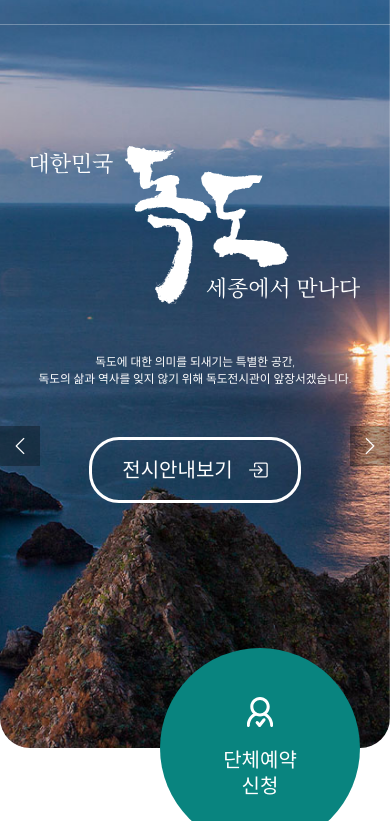
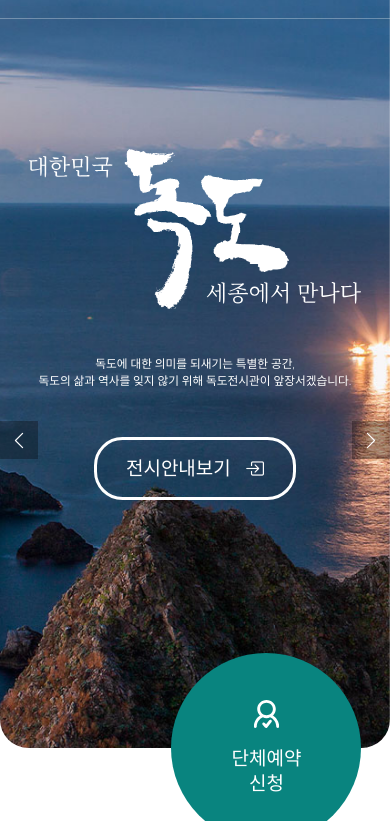
Before and after one commit to desipossa/responsive_web_dokdo, a plain HTML site: page index.html in a window 390 px wide. Shown: the part 96-917 px from the top of the page. Drawn offline with nearby package versions, Linux system fonts and the light colour scheme.

Commit message:
20230619

```diff
--- a/css/style.css
+++ b/css/style.css
@@ -765,8 +765,10 @@
 
 
 @media (max-width: 768px) {
+
+    /* font-size 사파리 하한 9px 대응 w 390 / 16 */
     html {
-        font-size: 1px;
+        font-size: 0.24375vw;
     }
 
     .section {
--- a/index.html
+++ b/index.html
@@ -8,7 +8,7 @@
     <link rel="stylesheet" href="./css/base.css">
     <link rel="stylesheet" href="https://cdn.jsdelivr.net/npm/swiper@9/swiper-bundle.min.css" />
     <link rel="stylesheet" href="./css/animate.min.css">
-    <link rel="stylesheet" href="./css/style.css?ver=3.0">
+    <link rel="stylesheet" href="./css/style.css?ver=4.0">
     <script src="./js/jquery-1.12.4.min.js"></script>
     <script src="./js/TweenMax.min.js"></script>
     <script src="https://cdn.jsdelivr.net/npm/swiper@9/swiper-bundle.min.js"></script>
```
